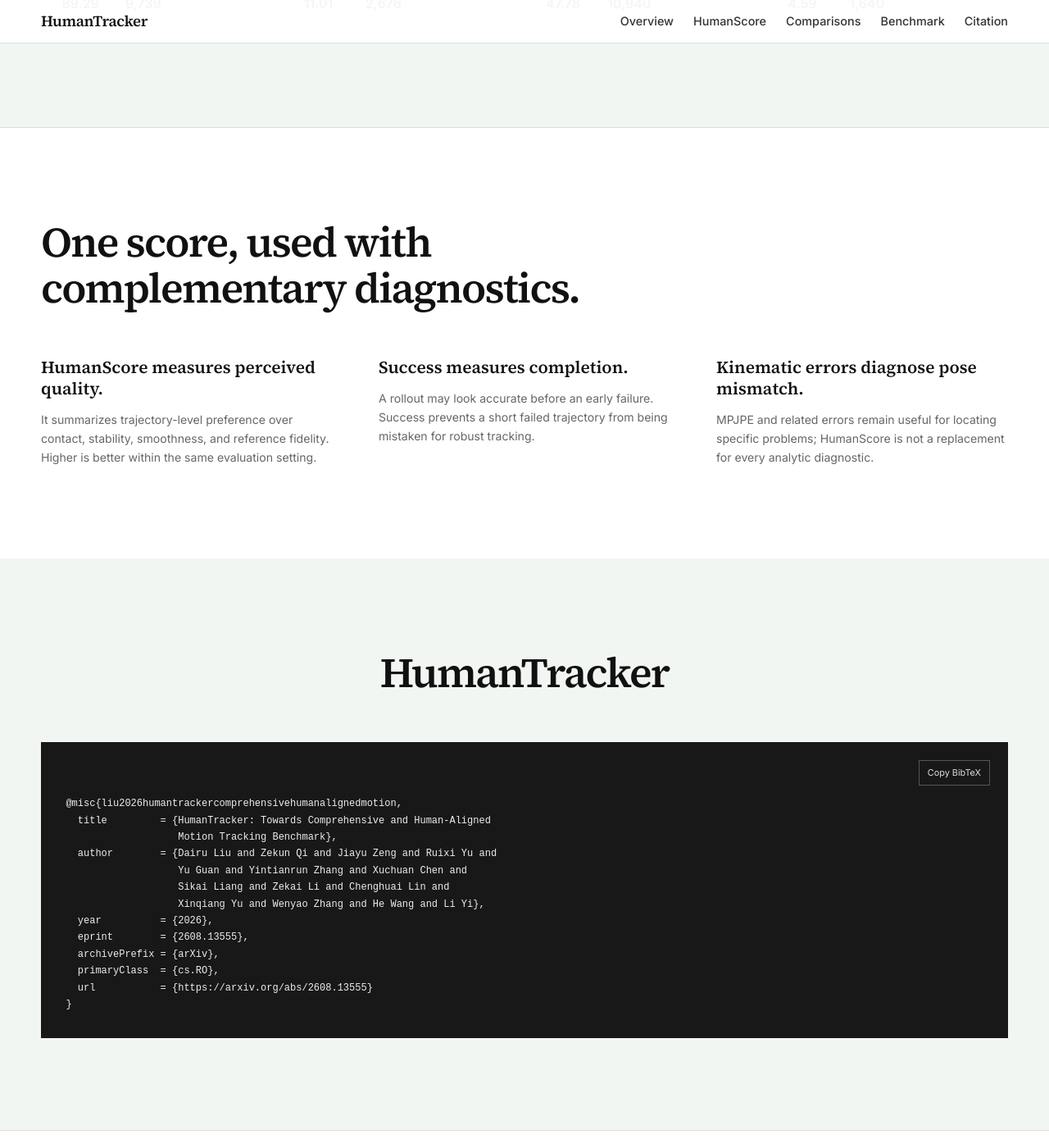
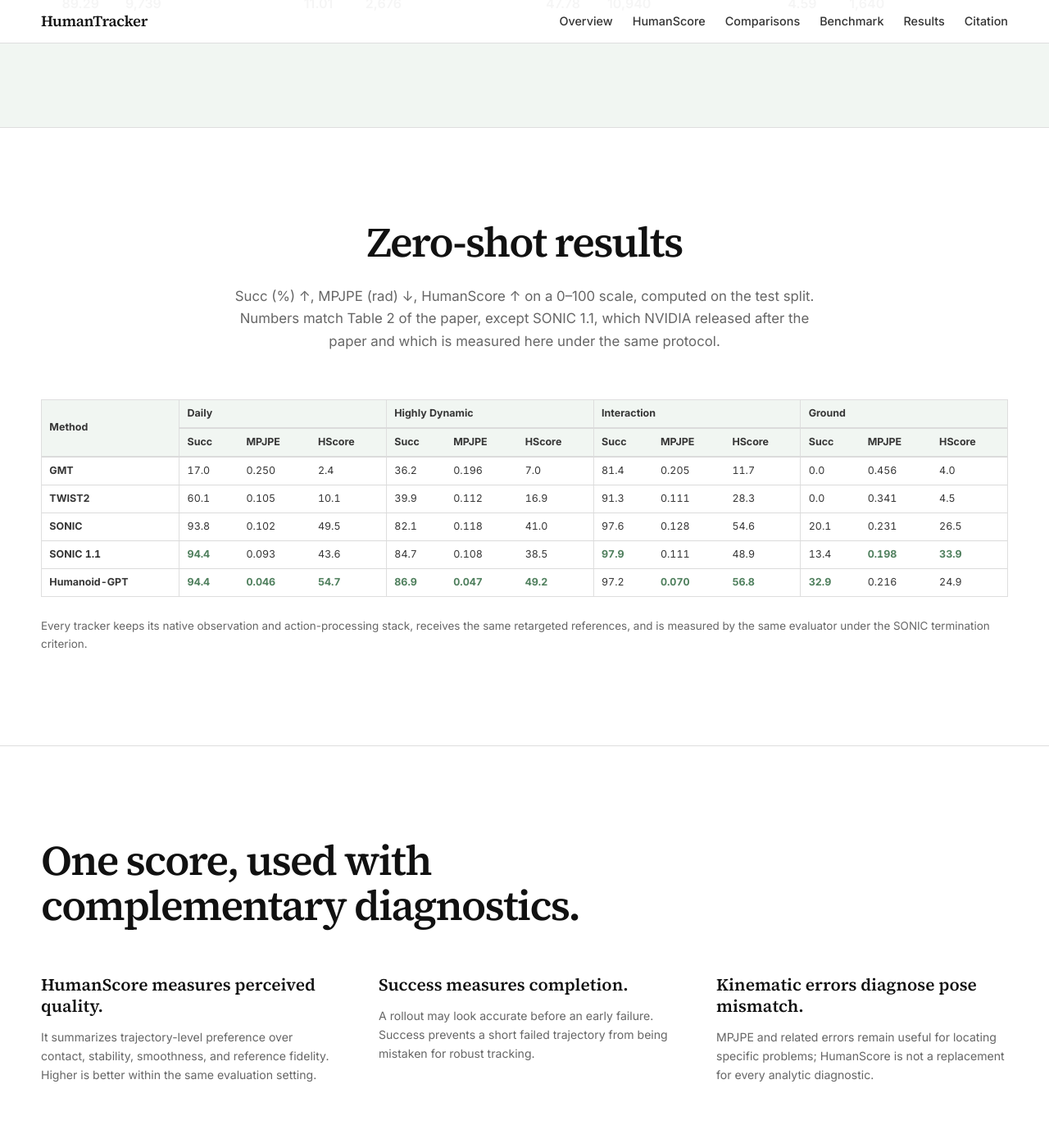
Before and after one commit to dairuliu/dairuliu.github.io, a Jekyll site: the page humantracker/index.html, which Jekyll copies as it is, in a window 1280 px wide and 1400 px high, scrolled down 6654 px. Shown: the whole window at 82% size. Built offline with Jekyll 4.4.1, drawn with Linux system fonts in a browser that asks for light colours.

Commit message:
Publish zero-shot results

```diff
--- a/humantracker/index.html
+++ b/humantracker/index.html
@@ -41,6 +41,7 @@
           <a class="navbar-item" href="#humanscore">HumanScore</a>
           <a class="navbar-item" href="#comparisons">Comparisons</a>
           <a class="navbar-item" href="#benchmark">Benchmark</a>
+          <a class="navbar-item" href="#results">Results</a>
           <a class="navbar-item" href="#citation">Citation</a>
         </div>
       </div>
@@ -468,6 +469,75 @@
       </div>
     </section>
 
+    <section id="results" class="section section-rule" aria-labelledby="results-heading">
+      <div class="container page-container">
+        <div class="section-heading centered-heading">
+          <h2 id="results-heading" class="title is-2">Zero-shot results</h2>
+          <p id="results-summary" class="section-intro">Succ (%) ↑, MPJPE (rad) ↓, HumanScore ↑ on a 0–100 scale, computed on the test split. Numbers match Table 2 of the paper, except SONIC 1.1, which NVIDIA released after the paper and which is measured here under the same protocol.</p>
+        </div>
+
+        <div class="table-container results-table-wrap" role="region" aria-label="Zero-shot benchmark results" tabindex="0">
+          <table class="table is-fullwidth results-table" aria-describedby="results-summary results-note">
+            <caption class="is-sr-only">Zero-shot tracking results for four motion families.</caption>
+            <thead>
+              <tr>
+                <th scope="col" rowspan="2">Method</th>
+                <th class="group-start" scope="colgroup" colspan="3">Daily</th>
+                <th class="group-start" scope="colgroup" colspan="3">Highly Dynamic</th>
+                <th class="group-start" scope="colgroup" colspan="3">Interaction</th>
+                <th class="group-start" scope="colgroup" colspan="3">Ground</th>
+              </tr>
+              <tr>
+                <th class="group-start" scope="col">Succ</th><th scope="col">MPJPE</th><th scope="col">HScore</th>
+                <th class="group-start" scope="col">Succ</th><th scope="col">MPJPE</th><th scope="col">HScore</th>
+                <th class="group-start" scope="col">Succ</th><th scope="col">MPJPE</th><th scope="col">HScore</th>
+                <th class="group-start" scope="col">Succ</th><th scope="col">MPJPE</th><th scope="col">HScore</th>
+              </tr>
+            </thead>
+            <tbody>
+              <tr data-method="gmt">
+                <th scope="row">GMT</th>
+                <td class="group-start">17.0</td><td>0.250</td><td>2.4</td>
+                <td class="group-start">36.2</td><td>0.196</td><td>7.0</td>
+                <td class="group-start">81.4</td><td>0.205</td><td>11.7</td>
+                <td class="group-start">0.0</td><td>0.456</td><td>4.0</td>
+              </tr>
+              <tr data-method="twist2">
+                <th scope="row">TWIST2</th>
+                <td class="group-start">60.1</td><td>0.105</td><td>10.1</td>
+                <td class="group-start">39.9</td><td>0.112</td><td>16.9</td>
+                <td class="group-start">91.3</td><td>0.111</td><td>28.3</td>
+                <td class="group-start">0.0</td><td>0.341</td><td>4.5</td>
+              </tr>
+              <tr data-method="sonic">
+                <th scope="row">SONIC</th>
+                <td class="group-start">93.8</td><td>0.102</td><td>49.5</td>
+                <td class="group-start">82.1</td><td>0.118</td><td>41.0</td>
+                <td class="group-start">97.6</td><td>0.128</td><td>54.6</td>
+                <td class="group-start">20.1</td><td>0.231</td><td>26.5</td>
+              </tr>
+              <tr data-method="sonic-1-1">
+                <th scope="row">SONIC 1.1</th>
+                <td class="group-start"><strong>94.4</strong></td><td>0.093</td><td>43.6</td>
+                <td class="group-start">84.7</td><td>0.108</td><td>38.5</td>
+                <td class="group-start"><strong>97.9</strong></td><td>0.111</td><td>48.9</td>
+                <td class="group-start">13.4</td><td><strong>0.198</strong></td><td><strong>33.9</strong></td>
+              </tr>
+              <tr data-method="humanoid-gpt">
+                <th scope="row">Humanoid-GPT</th>
+                <td class="group-start"><strong>94.4</strong></td><td><strong>0.046</strong></td><td><strong>54.7</strong></td>
+                <td class="group-start"><strong>86.9</strong></td><td><strong>0.047</strong></td><td><strong>49.2</strong></td>
+                <td class="group-start">97.2</td><td><strong>0.070</strong></td><td><strong>56.8</strong></td>
+                <td class="group-start"><strong>32.9</strong></td><td>0.216</td><td>24.9</td>
+              </tr>
+            </tbody>
+          </table>
+        </div>
+
+        <p id="results-note" class="results-note">Every tracker keeps its native observation and action-processing stack, receives the same retargeted references, and is measured by the same evaluator under the SONIC termination criterion.</p>
+      </div>
+    </section>
+
     <section class="section section-rule">
       <div class="container page-container">
         <div class="section-heading">
--- a/humantracker/static/css/index.css
+++ b/humantracker/static/css/index.css
@@ -450,6 +450,63 @@ input:focus-visible {
 .family-card dd {
   font-size: 1rem;
   font-weight: 600;
+}
+
+.results-table-wrap {
+  border: 1px solid var(--line);
+}
+
+.results-table-wrap:focus-visible {
+  outline: 3px solid #2e6f45;
+  outline-offset: 3px;
+}
+
+.results-table {
+  font-size: 0.78rem;
+  font-variant-numeric: tabular-nums;
+  margin: 0 !important;
+  min-width: 1020px;
+}
+
+.results-table th,
+.results-table td {
+  text-align: right;
+  vertical-align: middle;
+  white-space: nowrap;
+}
+
+.results-table thead th {
+  background: var(--soft);
+}
+
+.results-table [scope="colgroup"] {
+  text-align: center;
+}
+
+.results-table thead th[rowspan],
+.results-table tbody th[scope="row"] {
+  left: 0;
+  position: sticky;
+  text-align: left;
+  z-index: 2;
+}
+
+.results-table tbody th {
+  background: var(--paper);
+}
+
+.results-table .group-start {
+  border-left: 1px solid var(--line);
+}
+
+.results-table strong {
+  color: var(--accent);
+}
+
+.results-note {
+  color: var(--muted);
+  font-size: 0.84rem;
+  margin-top: 1.25rem;
 }
 
 .method-block {
```
